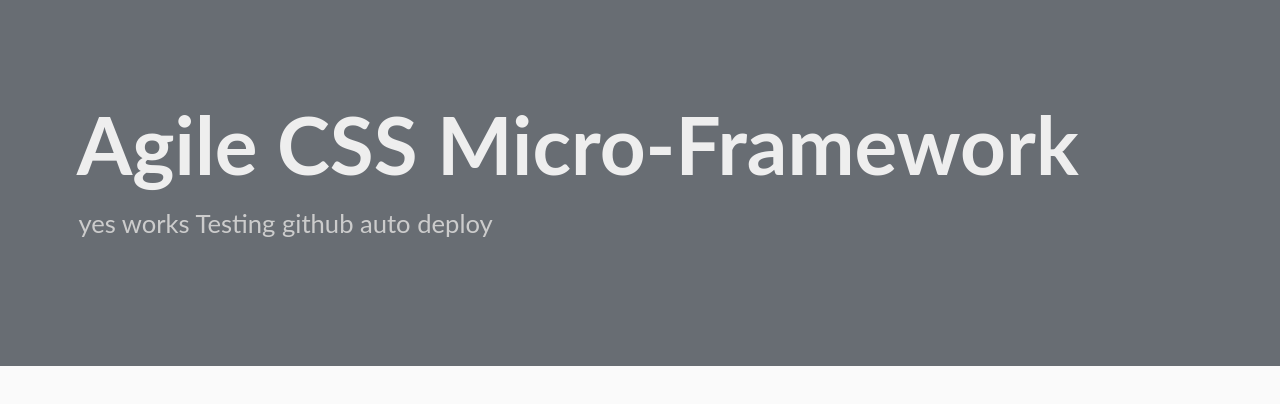
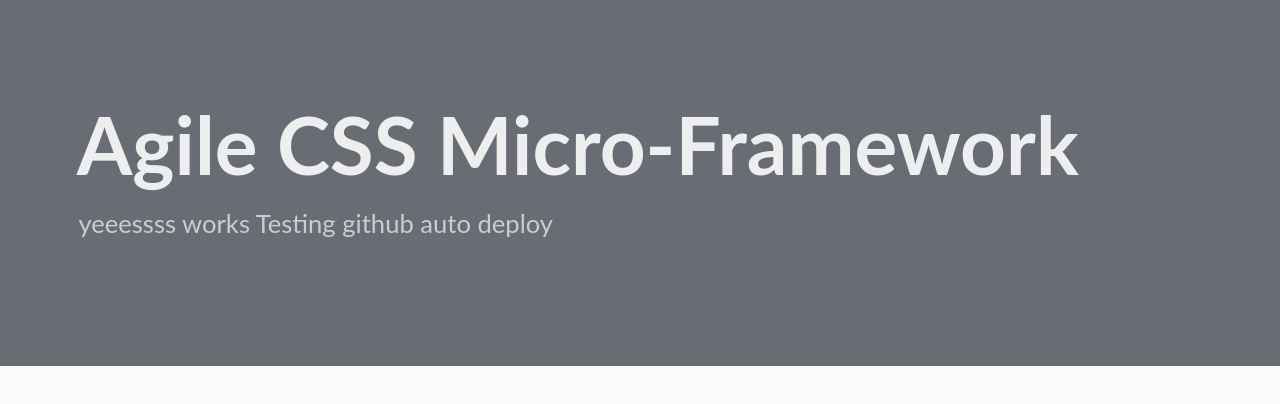
Before and after one commit to drewdrewH/Recipe-Space, a Python web app: template web/src/templates/home.html in a window 1280 px wide. Shown: the top 404 px of the page. Run offline with Jinja, Linux system fonts and the light colour scheme; the template is opened without the code that fills it, so the values that code supplies are empty.

Commit message:
Update home.html

```diff
--- a/web/src/templates/home.html
+++ b/web/src/templates/home.html
@@ -18,7 +18,7 @@
 
     <div class='hero'>
       <h1> Agile CSS Micro-Framework </h1>
-      <p> yes works Testing github auto deploy </p>
+      <p> yeeessss works Testing github auto deploy </p>
     </div>
 
     <section class='padding-responsive'>
```
